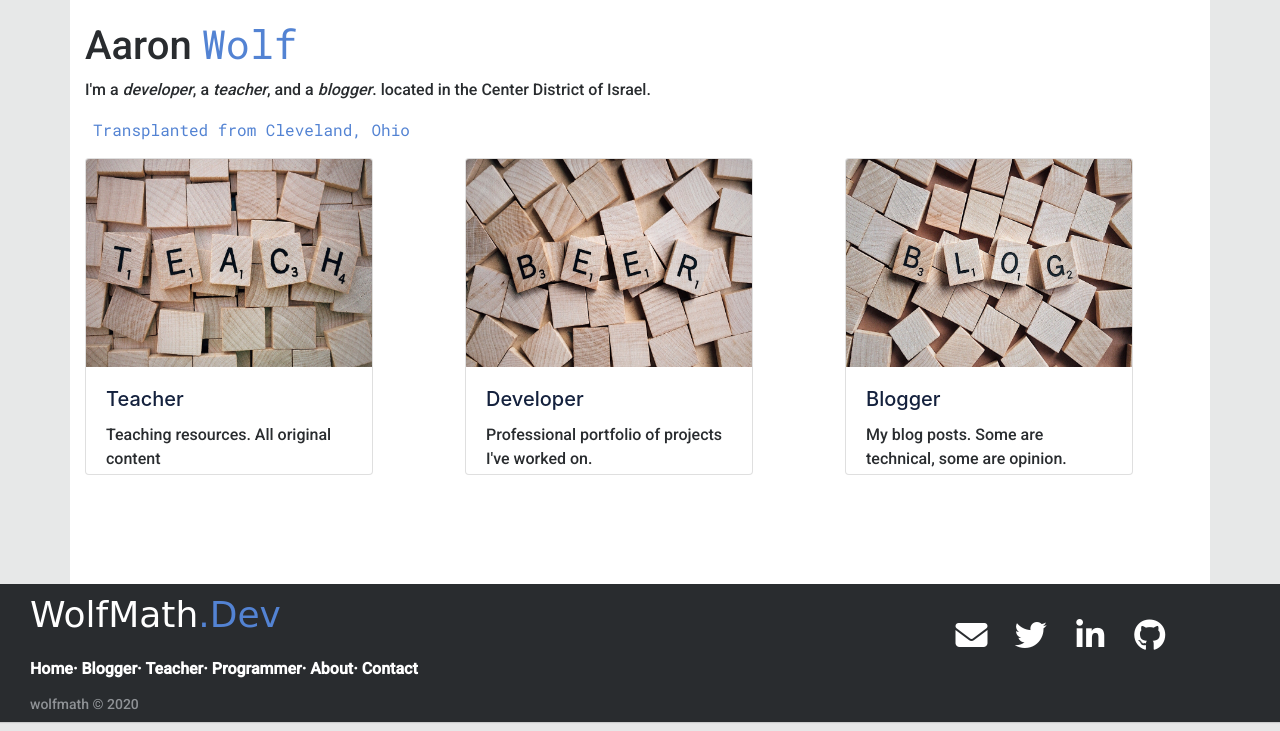
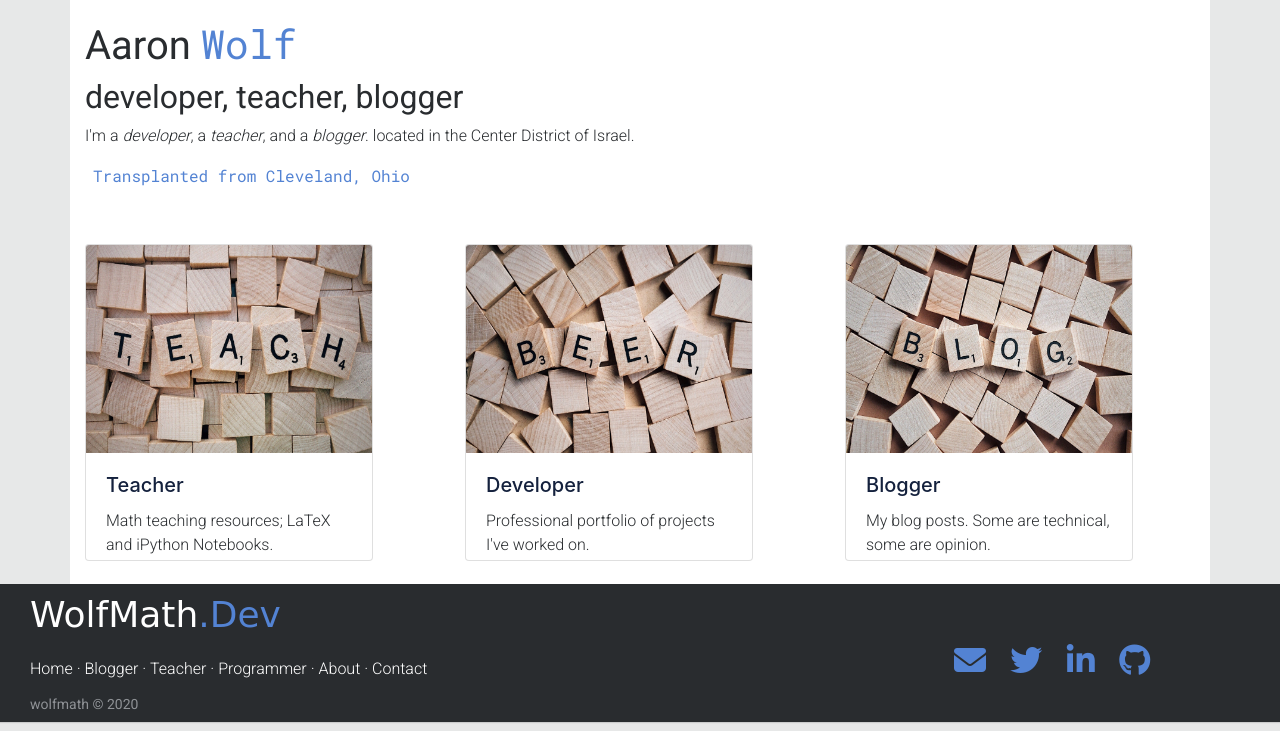
Before and after one commit to wolfpackdevs/wolfmathdev, a Django app: page / in a window 1280 px wide. Shown: the part 69-800 px from the top of the page. Run offline with Django 3.2, Linux system fonts and the light colour scheme; some libraries are stand-ins or nearby versions.

Commit message:
teacher page

```diff
--- a/static/css/main.css
+++ b/static/css/main.css
@@ -2,9 +2,16 @@ html, body {
   height: 100%;
 }
 
-h1, h2, h3, h4, p {
+h1, h2, h3, h4 {
   color: #292c2f;
   font-family: 'Roboto', sans-serif;
+  font-weight: 400;
+}
+
+p {
+  color: #292c2f;
+  font-family: 'Roboto', sans-serif;
+  font-weight: 300;
 }
 
 .highlight {
@@ -37,17 +44,13 @@ body {
 
 .card:hover {
   background-color: #5383d3;
-  transition: 0.2s;
+  transition: 0.1s;
 }
 
-.card:hover h5 {
+.card:hover h5, .card:hover p {
   color: #ffffff;
   text-decoration: none;
-}
-
-.card-hover p {
-  color: #ffffff;
-  text-decoration: none;
+  transition: 0.1s;
 }
 
 .navbar, .navbar-expand-lg, .navbar-light, .bg-light {
@@ -186,21 +189,13 @@ footer{
 }
 
 .footer-distributed .footer-icons{
-  margin-top: 25px;
+  margin-top: 50px;
 }
 
 .footer-distributed .footer-icons a{
   display: inline-block;
-  width: 35px;
-  height: 35px;
-  cursor: pointer;
-  border-radius: 2px;
-
   font-size: 2em;
-  color: #ffffff;
+  color: #5383d3;
   text-align: center;
-  line-height: 35px;
-
   margin-right: 20px;
-  margin-bottom: 5px;
 }
--- a/templates/base.html
+++ b/templates/base.html
@@ -14,7 +14,7 @@
       <meta name="viewport" conent="width=device-width, initial-scale=1.0">
       <link rel="stylesheet" href="{% static 'css/main.css' %}">
       <script src="https://kit.fontawesome.com/8c51f372f2.js" crossorigin="anonymous"></script>
-      <link href="https://fonts.googleapis.com/css?family=Roboto+Mono|Roboto:500&display=swap" rel="stylesheet">
+      <link href="https://fonts.googleapis.com/css?family=Roboto+Mono|Roboto:300,400&display=swap" rel="stylesheet">
   </head>
   <body>
     <nav class="navbar navbar-expand-lg navbar-light bg-light">
@@ -43,11 +43,11 @@
       <div class="footer-left">
         <h3>WolfMath<span>.Dev</span></h3>
         <p class="footer-links">
-          <a href="{% url 'home' %}">Home</a>·
-          <a href="{% url 'blog' %}">Blogger</a>·
-          <a href="{% url 'teach' %}">Teacher</a>·
-          <a href="{% url 'projects' %}">Programmer</a>·
-          <a href="#">About</a>·
+          <a href="{% url 'home' %}">Home</a> ·
+          <a href="{% url 'blog' %}">Blogger</a> ·
+          <a href="{% url 'teach' %}">Teacher</a> ·
+          <a href="{% url 'projects' %}">Programmer</a> ·
+          <a href="#">About</a> ·
           <a href="contact@wolfmath.dev">Contact</a>
         </p>
         <p class="footer-company-name">wolfmath &copy; 2020</p>
--- a/templates/home.html
+++ b/templates/home.html
@@ -4,17 +4,17 @@
 {% block content %}
   <div style="position:relative; top:20px">
     <h1>Aaron <span class="highlight">Wolf</span></h1>
-
+    <h2>developer, teacher, blogger</h2>
     <p class="px-0">I'm a <em>developer</em>, a <em>teacher</em>, and a <em>blogger</em>. located in the Center District of Israel.</p>
     <p class="px-2 highlight">Transplanted from Cleveland, Ohio</p>
-    <div class="row">
+    <div class="row"  style="position:relative; top:40px">
       <div class="col-md-4">
         <a href="{% url 'teach' %}">
           <div class="card h-100" style="width: 18rem;">
             <img class="card-img-top" src="{% static '/img/teach.jpg' %}" alt="Teacher" height="66%">
             <div class="card-body">
               <h5 class="card-title">Teacher</h5>
-              <p class="card-text">Teaching resources. All original content</p>
+              <p class="card-text">Math teaching resources; LaTeX and iPython Notebooks.</p>
             </div>
           </div>
         </a>
```
Also changed, not shown: teach/templates/teach/index.html (+14 -0 lines), wolfmath/settings.py (+5 -2 lines).
